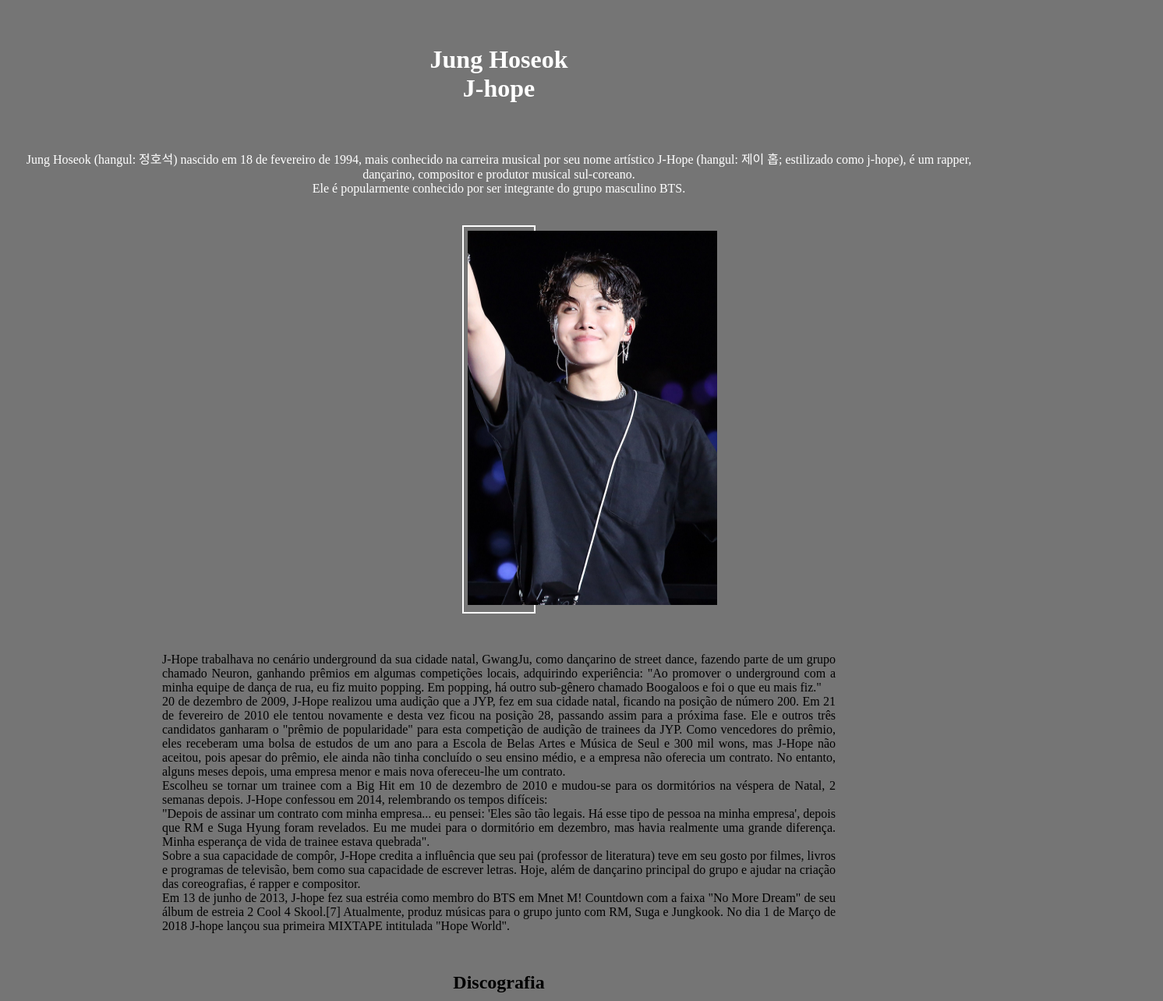
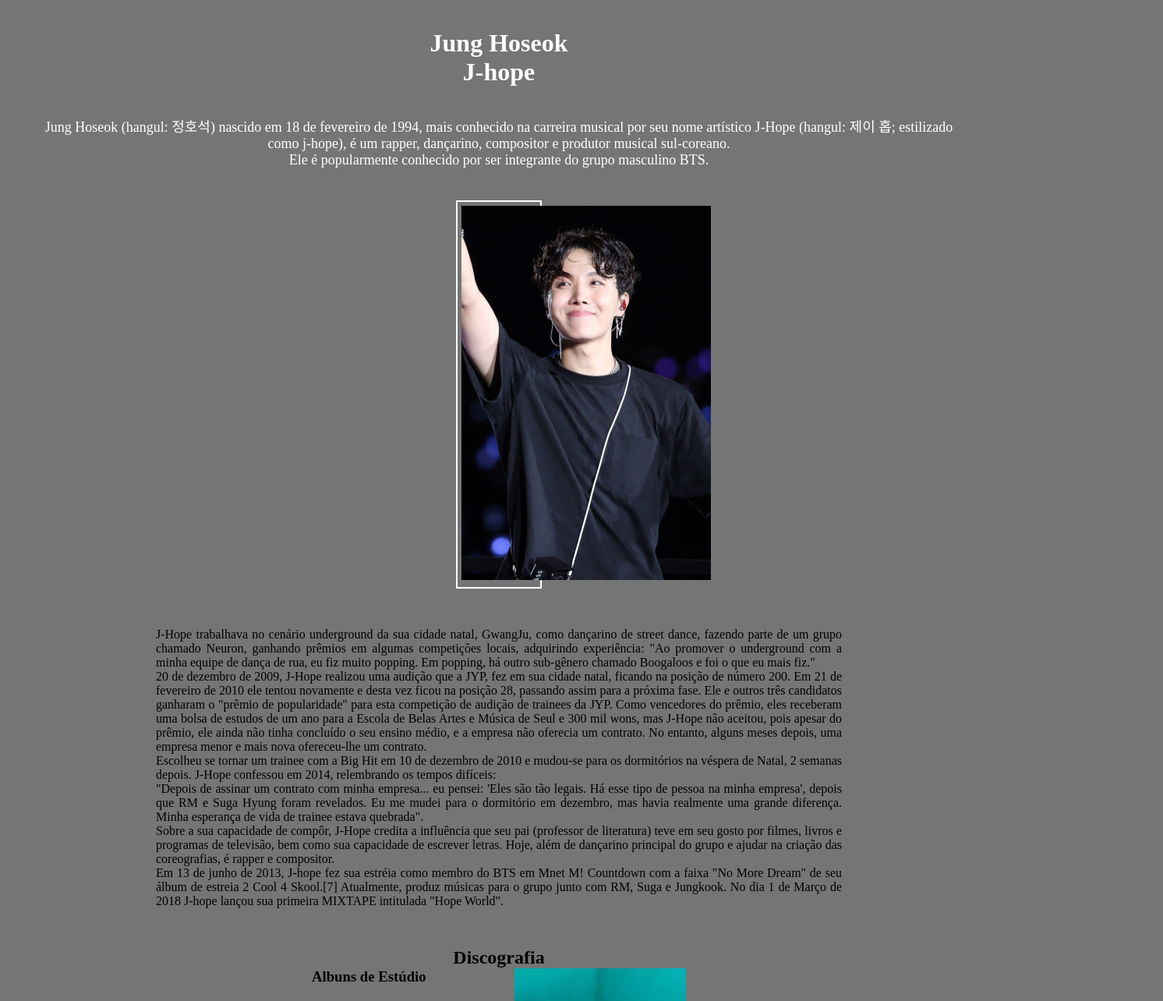
Before and after one commit to fernanda-vs/webFernanda, a plain HTML site: page exercicios/fansite/hope.html in a window 1280 px wide. Shown: the top 1284 px of the page at 78% size, 1492 px wide, since content can reach past the window. Drawn offline with Linux system fonts and the light colour scheme.

Commit message:
Update style.css

```diff
--- a/exercicios/fansite/style.css
+++ b/exercicios/fansite/style.css
@@ -1,3 +1,5 @@
+*{margin: 0; padding: 0;}
+
 body{
     background-color: #757575;
 }
@@ -9,9 +11,10 @@ body{
     background-size: 500px;
     filter: grayscale(100%);
 }
-#resumo{
+.resumo{
     margin-left: 50px;
     margin-right: 50px;
+    font-size: 18px;
 }
 .jhope{
     text-align: center;
@@ -33,6 +36,9 @@ body{
     margin-left: 400px;
     margin-bottom: 20px;
 }
+.albuns{
+    margin-bottom: 30px;
+}
 .imgjbox{
     float: right;
     margin-right: 400px;
```
